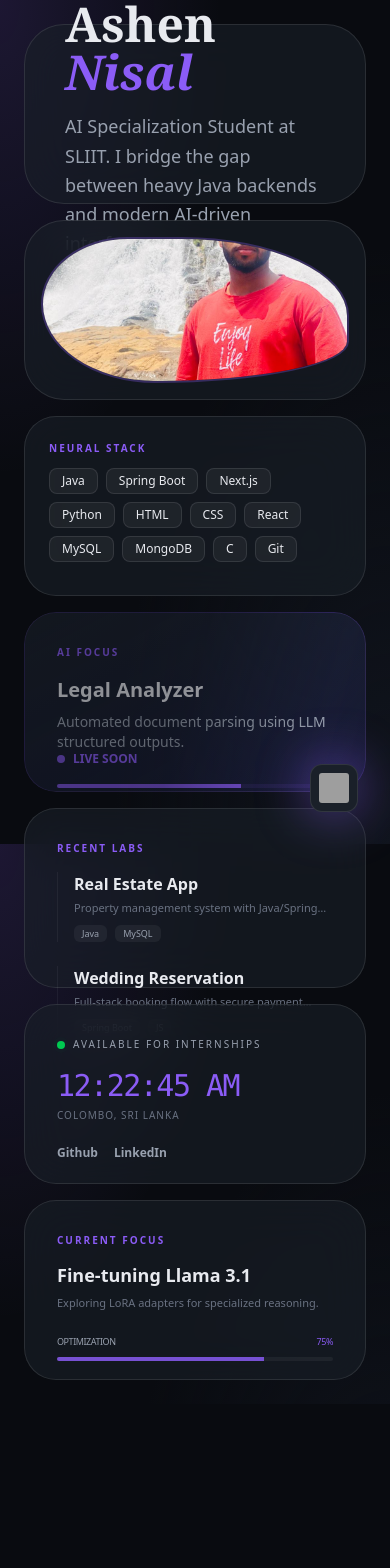
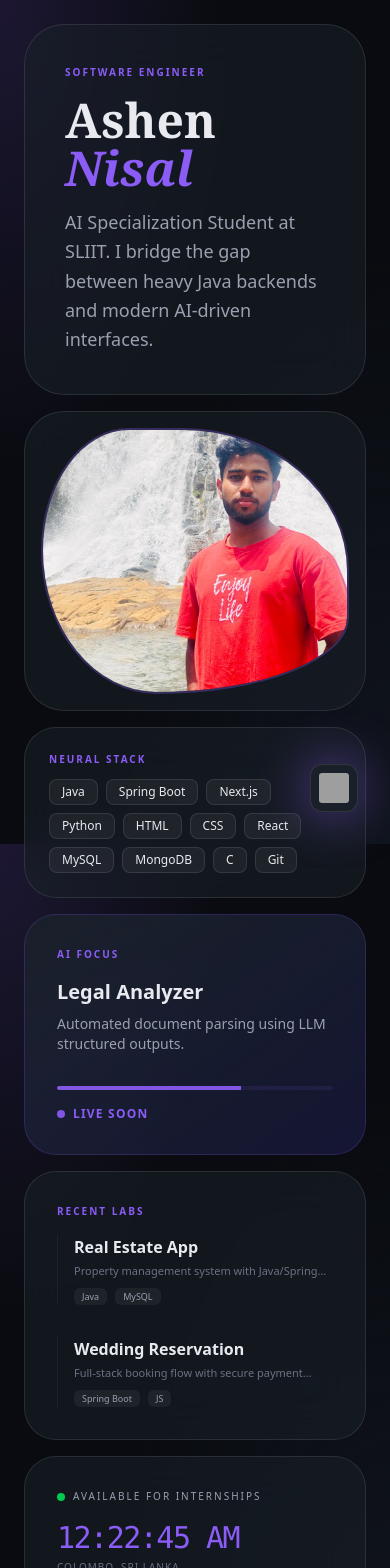
Before and after one commit to Ashennisal/portfolio-v2, a Next.js app: page / in a window 390 px wide. Shown: the top 1568 px of the page. Before the commit the page ends 1404 px from the top, so only its background shows below. Built offline with nearby package versions, Linux system fonts and the light colour scheme; grey boxes are pictures that could not be loaded.

Commit message:
fix: resolve mobile layout squishing and overlapping text, add adaptive grid heights

```diff
--- a/app/page.tsx
+++ b/app/page.tsx
@@ -40,7 +40,7 @@ export default function Home() {
 
   return (
     <main className="min-h-screen p-6 md:p-12 max-w-[1200px] mx-auto">
-      <div className="grid grid-cols-1 md:grid-cols-4 gap-4 auto-rows-[180px]">
+      <div className="grid grid-cols-1 md:grid-cols-4 gap-4 md:auto-rows-[180px] auto-rows-min">
 
         {/* 1. Identity Tile */}
         <section className="md:col-span-2 md:row-span-2 bg-[#1a2029]/60 backdrop-blur-xl border border-white/10 rounded-[2.5rem] p-10 flex flex-col justify-center">
@@ -52,7 +52,7 @@ export default function Home() {
         </section>
 
         {/* 2. Morphing Photo Tile */}
-        <section className="md:col-span-1 md:row-span-2 bg-[#1a2029]/60 backdrop-blur-xl border border-white/10 rounded-[2.5rem] overflow-hidden flex items-center justify-center p-4">
+        <section className="md:col-span-1 md:row-span-2 bg-[#1a2029]/60 backdrop-blur-xl border border-white/10 rounded-[2.5rem] overflow-hidden flex items-center justify-center p-4 h-[300px] md:h-full">
           <img
             src="/images/your-photo.jpg"
             className="w-full h-full object-cover animate-morph border-2 border-accent/30"
@@ -71,25 +71,28 @@ export default function Home() {
         </section>
 
         {/* 4. AI Project (The Spotlight) */}
-        <section className="md:col-span-1 md:row-span-2 bg-gradient-to-br from-[#1a2029] to-indigo-900/30 border border-accent/20 rounded-[2rem] p-8 group relative overflow-hidden hover:border-accent/50 transition-all duration-500 shimmer-mask">
-          <span className="text-[10px] uppercase tracking-[0.2em] text-accent font-bold mb-4 block">AI Focus</span>
-          <h3 className="text-xl font-bold">Legal Analyzer</h3>
-          <p className="text-sm text-gray-400 mt-2">Automated document parsing using LLM structured outputs.</p>
-
-          <div className="mt-8 h-1 w-full bg-accent/10 rounded-full overflow-hidden">
-            <div className="h-full bg-accent w-2/3 animate-pulse"></div>
+        <section className="md:col-span-1 md:row-span-2 bg-gradient-to-br from-[#1a2029] to-indigo-900/30 border border-accent/20 rounded-[2rem] p-8 group relative overflow-hidden flex flex-col justify-between">
+          <div>
+            <span className="text-[10px] uppercase tracking-[0.2em] text-accent font-bold mb-4 block">AI Focus</span>
+            <h3 className="text-xl font-bold">Legal Analyzer</h3>
+            <p className="text-sm text-gray-400 mt-2">Automated document parsing using LLM structured outputs.</p>
           </div>
 
-          <div className="absolute bottom-6 left-8 flex items-center gap-2 text-accent font-bold text-xs">
-            <span className="w-2 h-2 bg-accent rounded-full animate-pulse"></span>
-            LIVE SOON
+          <div className="mt-auto pt-8"> {/* This pushes the status to the bottom naturally */}
+            <div className="h-1 w-full bg-accent/10 rounded-full overflow-hidden mb-4">
+              <div className="h-full bg-accent w-2/3 animate-pulse"></div>
+            </div>
+            <div className="flex items-center gap-2 text-accent font-bold text-xs uppercase tracking-widest">
+              <span className="w-2 h-2 bg-accent rounded-full animate-pulse"></span>
+              Live Soon
+            </div>
           </div>
         </section>
 
         {/* 5. Dynamic Projects Loop */}
         <section className="md:col-span-2 md:row-span-1 bg-[#1a2029]/60 backdrop-blur-xl border border-white/10 rounded-[2rem] p-8">
           <span className="text-[10px] uppercase tracking-[0.2em] text-accent font-bold mb-4 block">Recent Labs</span>
-          <div className="grid grid-cols-1 md:grid-cols-2 gap-6">
+          <div className="grid grid-cols-1 sm:grid-cols-2 gap-8 md:gap-6">
             {projects.map((project, index) => (
               <a
                 key={index}
```
